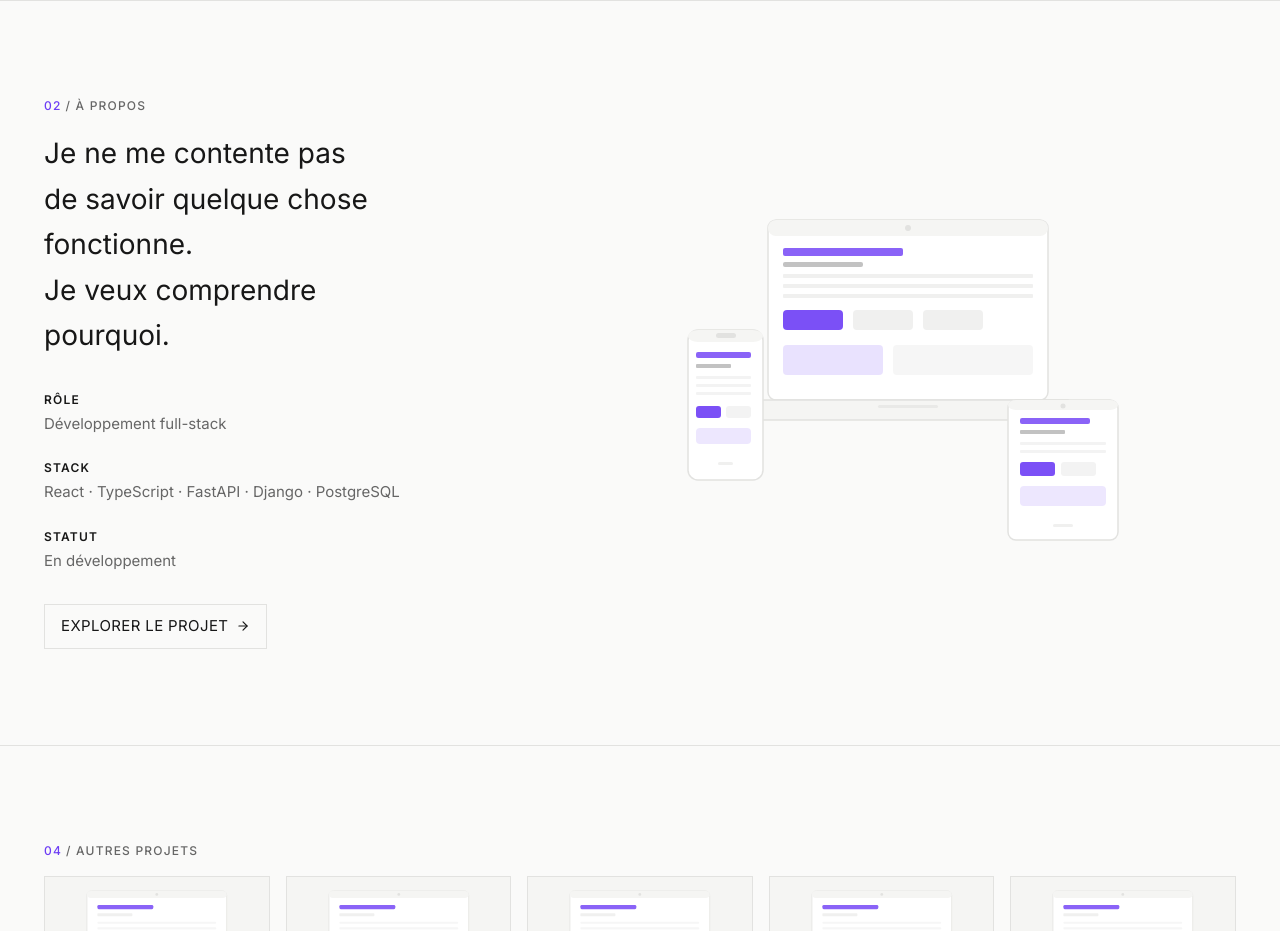
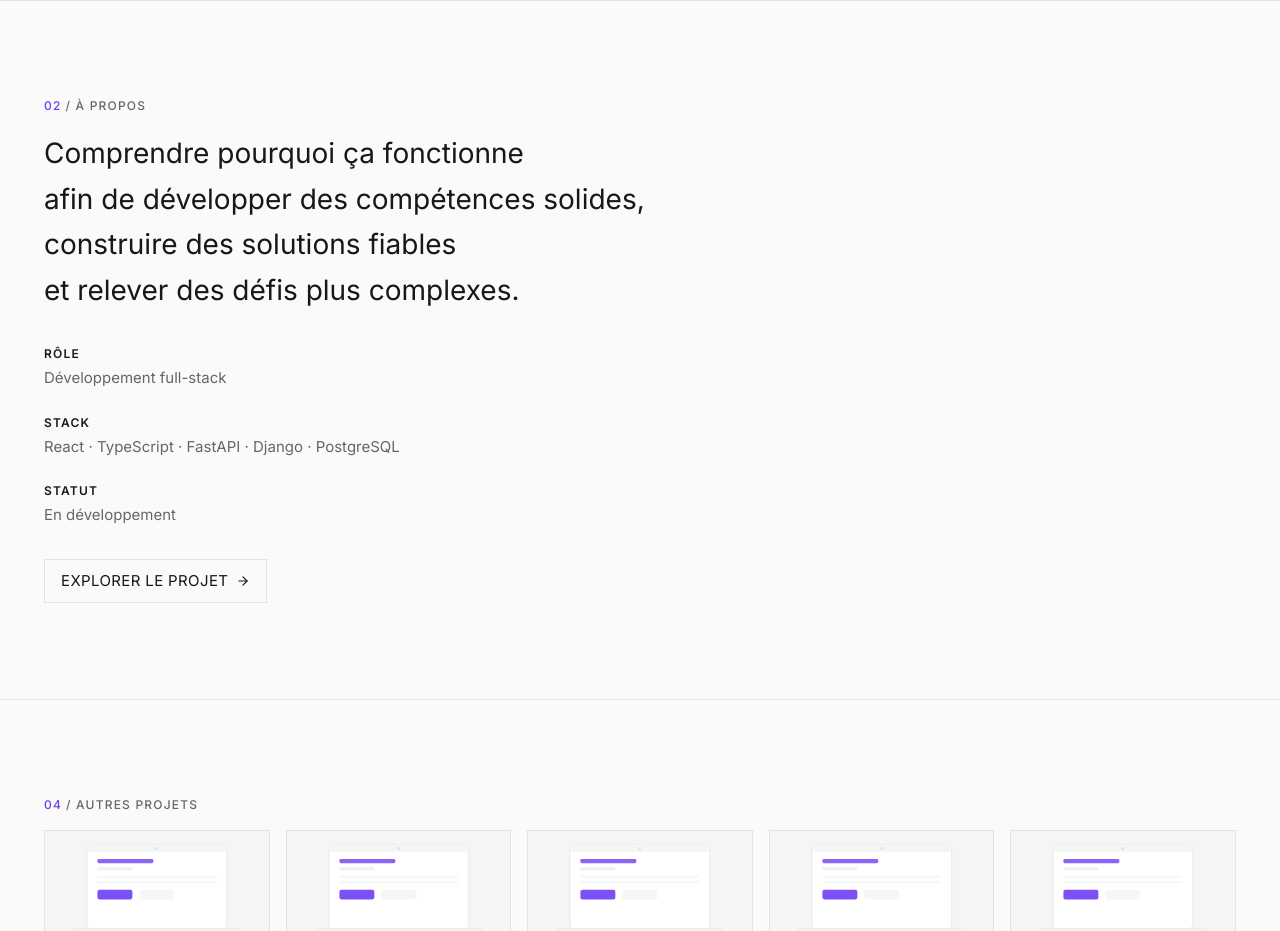
Before and after one commit to ItokianaRAKT/portfolio, a React (Vite) app: page / in a window 1280 px wide. Shown: the part 800-1731 px from the top of the page. Built offline with nearby package versions, Linux system fonts and the light colour scheme.

Commit message:
fix: update about section text and remove mockup

```diff
--- a/src/sections/About.tsx
+++ b/src/sections/About.tsx
@@ -1,7 +1,6 @@
 import { motion } from 'motion/react'
 import { SectionLabel } from '../components/SectionLabel'
 import { Button } from '../components/Button'
-import { ProjectMockup } from '../components/ProjectMockup'
 
 export function About() {
   return (
@@ -9,7 +8,7 @@ export function About() {
       <div className="mx-auto max-w-[1440px] px-6 py-16 md:px-11 md:py-24">
         <SectionLabel number="02" label="À PROPOS" />
 
-        <div className="grid gap-12 md:grid-cols-[1fr_1.5fr] md:gap-16">
+        <div className="max-w-2xl">
           <motion.div
             initial={{ opacity: 0, y: 20 }}
             whileInView={{ opacity: 1, y: 0 }}
@@ -17,15 +16,13 @@ export function About() {
             transition={{ duration: 0.6 }}
           >
             <p className="mb-8 text-[24px] leading-relaxed text-text-primary-light dark:text-text-primary-dark md:text-[28px]">
-              Je ne me contente pas
+              Comprendre pourquoi ça fonctionne
               <br />
-              de savoir quelque chose
+              afin de développer des compétences solides,
               <br />
-              fonctionne.
+              construire des solutions fiables
               <br />
-              Je veux comprendre
-              <br />
-              pourquoi.
+              et relever des défis plus complexes.
             </p>
 
             <div className="mb-8 space-y-6">
@@ -59,16 +56,6 @@ export function About() {
 
             <Button href="#projects">Explorer le projet</Button>
           </motion.div>
-
-          <motion.div
-            initial={{ opacity: 0, y: 20 }}
-            whileInView={{ opacity: 1, y: 0 }}
-            viewport={{ once: true, margin: '-100px' }}
-            transition={{ duration: 0.6, delay: 0.2 }}
-            className="flex items-center justify-center"
-          >
-            <ProjectMockup />
-          </motion.div>
         </div>
       </div>
     </section>
```
